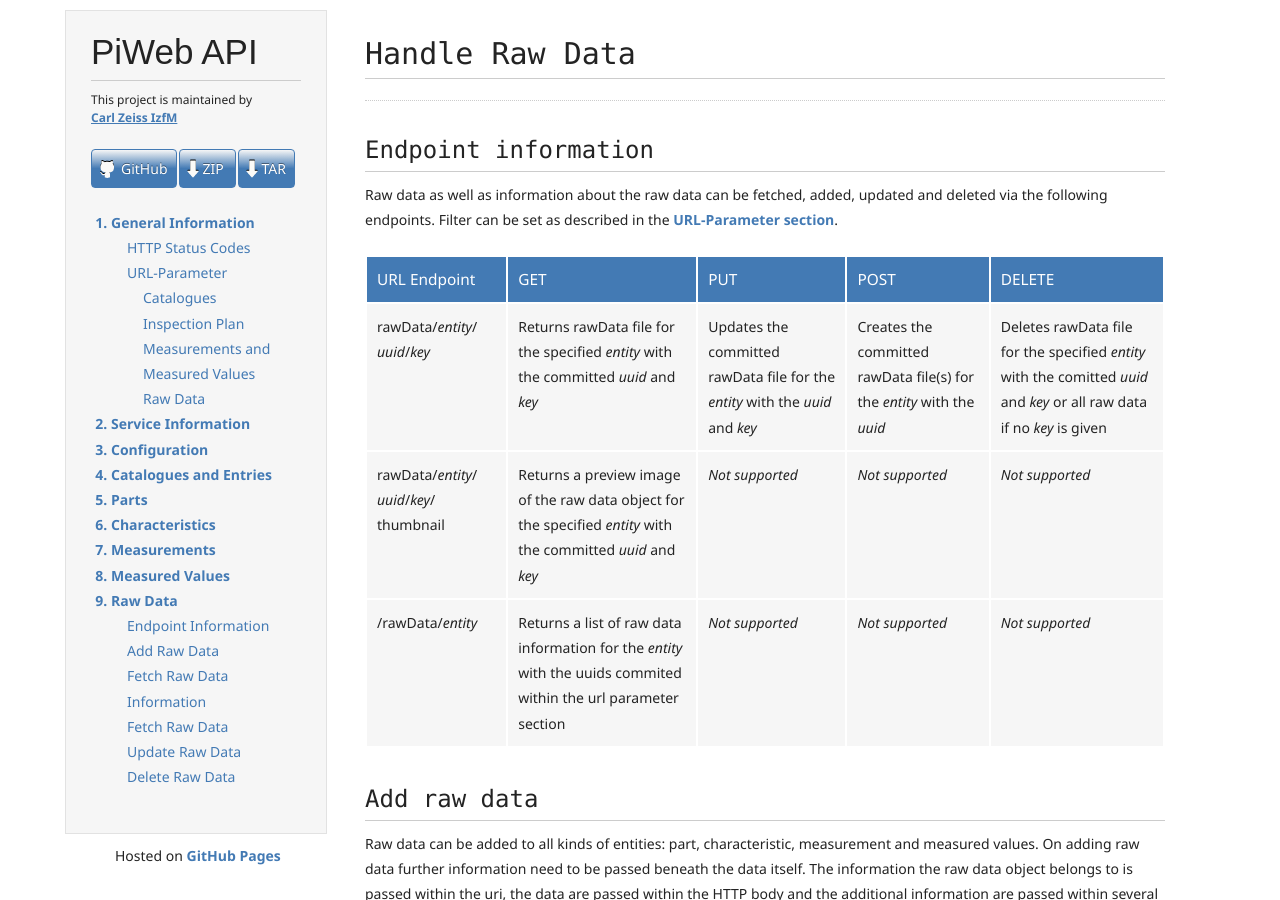
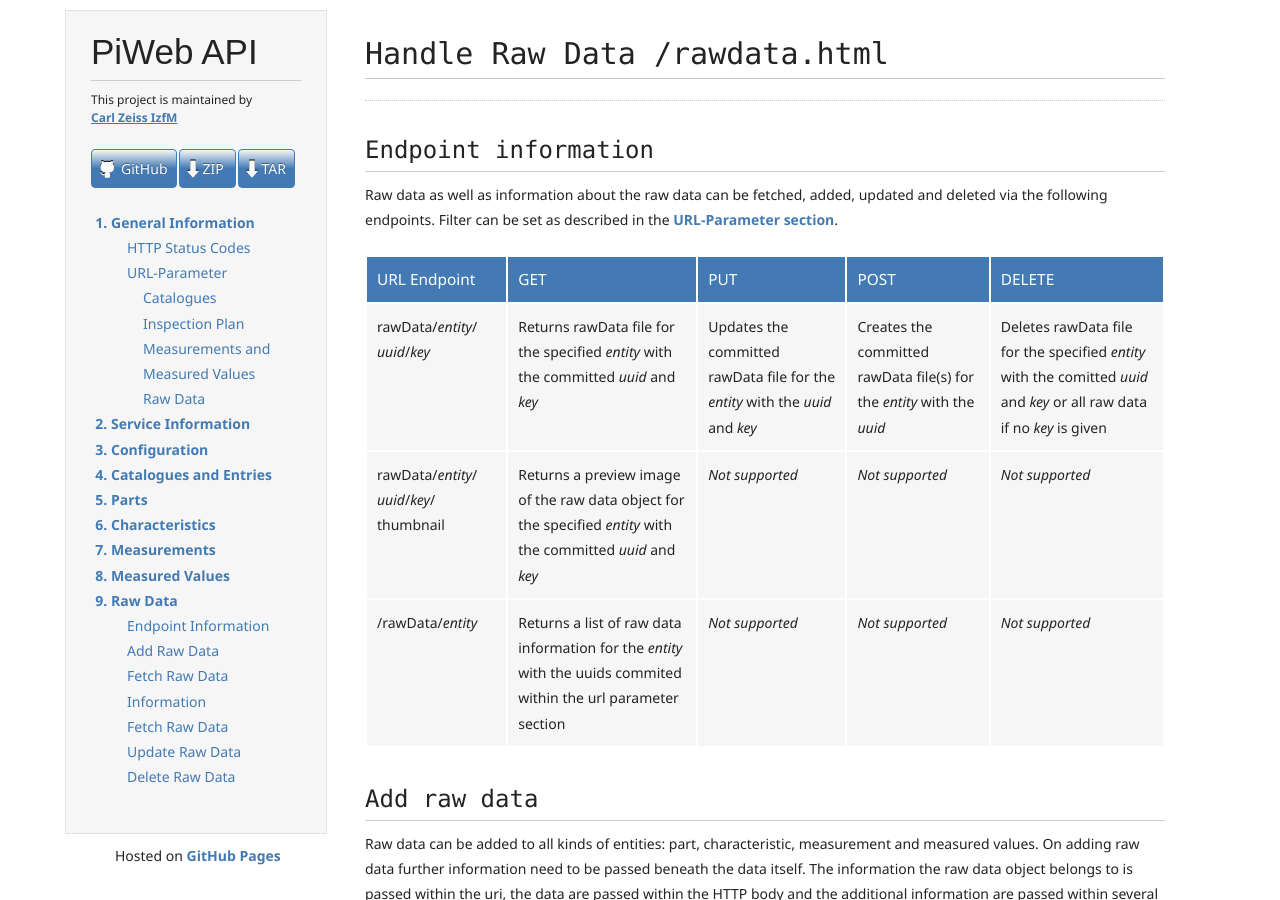
Before and after one commit to BatzJunior/testrepo, a Jekyll site: the page built from rawdata.md, in a window 1280 px wide and 900 px high. Built offline with Jekyll 4.4.1, drawn with Linux system fonts in a browser that asks for light colours.

Commit message:
Update frame.html

```diff
--- a/_layouts/frame.html
+++ b/_layouts/frame.html
@@ -38,7 +38,7 @@
       </header>
       <section>
       	<div class="titleContent">
-      		<h1>{{page.title}}</h1>
+      		<h1>{{page.title}} {{page.url}}</h1>
       	</div>
       	<div class="content">
       		{{content}}
```
